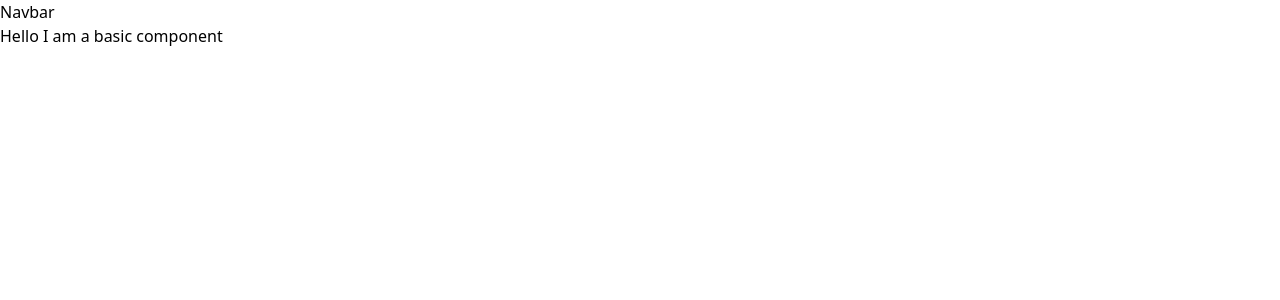
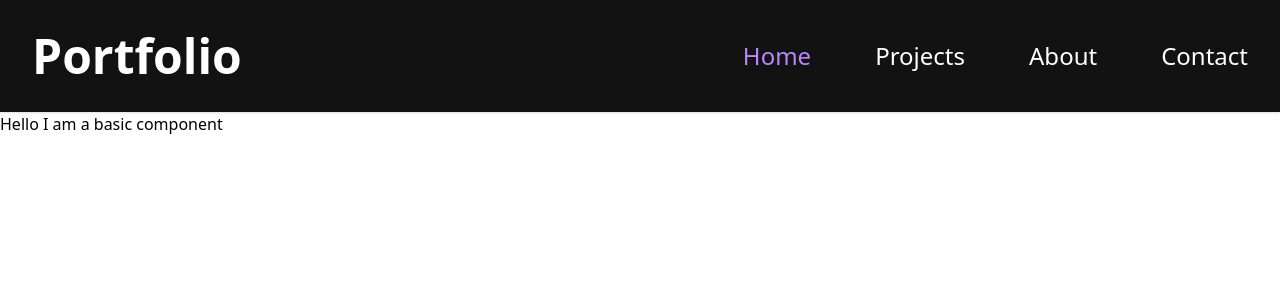
Before and after one commit to kranand06/portfolio, a React (Vite) app: page / in a window 1280 px wide. Shown: the top 300 px of the page. Built offline with nearby package versions, Linux system fonts and the light colour scheme.

Commit message:
navbar and error component

```diff
--- a/package.json
+++ b/package.json
@@ -10,8 +10,10 @@
     "preview": "vite preview"
   },
   "dependencies": {
+    "@emotion/react": "^11.14.0",
+    "@emotion/styled": "^11.14.0",
     "@mui/icons-material": "^6.4.3",
-    "@mui/material": "^6.4.3",
+    "@mui/material": "^6.4.4",
     "@mui/styled-engine-sc": "^6.4.3",
     "react": "^19.0.0",
     "react-dom": "^19.0.0",
--- /dev/null
+++ b/src/Error404.jsx
@@ -0,0 +1,30 @@
+import { Link } from "react-router-dom";
+
+const Error404 = () => {
+    return (
+        <div className="flex flex-col items-center justify-center h-screen bg-[#121212] text-[#E0E0E0] px-6 text-center">
+
+          <h1 className="text-9xl font-bold text-white">404</h1>
+          <h2 className="text-2xl md:text-3xl font-semibold mt-4">
+            Oops! Page Not Found
+          </h2>
+          <p className="text-md md:text-lg text-[#757575] mt-2">
+            The page you're looking for doesn't exist or has been moved.
+          </p>
+
+
+          <Link to="/" className="mt-6">
+            <button className="px-6 py-3 bg-[#BB86FC] text-[#121212] font-semibold rounded-lg shadow-md hover:bg-[#9B6FEF] transition-all">
+              Go Home
+            </button>
+          </Link>
+          <div className="absolute bottom-10 flex space-x-4">
+            <span className="w-3 h-3 bg-[#ffffff] rounded-full animate-bounce"></span>
+            <span className="w-3 h-3 bg-[#BB86FC] rounded-full animate-bounce delay-400"></span>
+            <span className="w-3 h-3 bg-[#ffffff] rounded-full animate-bounce delay-800"></span>
+          </div>
+        </div>
+      );
+};
+
+export default Error404;
--- a/src/Navbar.jsx
+++ b/src/Navbar.jsx
@@ -1,9 +1,67 @@
 import React from 'react'
+import { Link, NavLink } from 'react-router-dom'
+import Menu from '@mui/material/Menu';
+import MenuItem from '@mui/material/MenuItem';
 
 function Navbar() {
-  return (
-    <div>Navbar</div>
-  )
+
+    const [anchorEl, setAnchorEl] = React.useState(null);
+    const open = Boolean(anchorEl);
+    const handleClick = (event) => {
+        setAnchorEl(event.currentTarget);
+    };
+    const handleClose = () => {
+        setAnchorEl(null);
+    };
+
+
+    return (
+        <>
+
+            <header className="shadow sticky top-0 w-full z-10">
+                <div className='flex flex-row items-center justify-between p-8 bg-[#121212]'>
+                    <div className='text-white text-5xl font-bold '>
+                        Portfolio
+                    </div>
+                    <div className=" hidden  w-full lg:flex lg:w-auto space-x-16  text-2xl font-normal">
+
+                        <NavLink to="/" className={({ isActive }) => ` ${(isActive == true) ? "text-[#BB86FC]" : "text-white"} hover:text-[#BB86FC]`}>Home</NavLink>
+                        <NavLink to="/project" className={({ isActive }) => ` ${(isActive == true) ? "text-[#BB86FC]" : "text-white"} hover:text-[#BB86FC]`}>Projects</NavLink>
+                        <NavLink to="/about" className={({ isActive }) => ` ${(isActive == true) ? "text-[#BB86FC]" : "text-white"} hover:text-[#BB86FC]`}>About</NavLink>
+                        <NavLink to="/contact" className={({ isActive }) => ` ${(isActive == true) ? "text-[#BB86FC]" : "text-white"} hover:text-[#BB86FC]`}>Contact</NavLink>
+                    </div>
+                    <div className='flex lg:hidden space-x-5'>
+                        <div
+                            id="basic-button"
+                            aria-controls="basic-menu"
+                            aria-haspopup="true"
+                            aria-expanded={open ? 'true' : undefined}
+                            onClick={handleClick}
+                            className="text-white text-2xl font-normal cursor-pointer"
+                        >
+                            Menu
+                        </div>
+                        <Menu
+                            id="basic-menu"
+                            anchorEl={anchorEl}
+                            open={open}
+                            onClose={handleClose}
+                            MenuListProps={{
+                                'aria-labelledby': 'basic-button',
+                            }}
+                        >
+                            <MenuItem onClick={handleClose}><Link to="/" >Home</Link></MenuItem>
+                            <MenuItem onClick={handleClose}><Link to="/project" >Project</Link></MenuItem>
+                            <MenuItem onClick={handleClose}><Link to="/about" >About</Link></MenuItem>
+                            <MenuItem onClick={handleClose}><Link to="/contact" >Contact</Link></MenuItem>
+                        </Menu>
+
+                    </div>
+
+                </div >
+            </header>
+        </>
+    )
 }
 
 export default Navbar
--- a/src/comp.jsx
+++ b/src/comp.jsx
@@ -4,6 +4,7 @@ function Comp() {
   return (
     <div>
       <h1>Hello I am a basic component</h1>
+
     </div>
   )
 }
--- a/src/main.jsx
+++ b/src/main.jsx
@@ -4,6 +4,7 @@ import './index.css'
 import App from './App.jsx'
 import { RouterProvider , createBrowserRouter } from 'react-router-dom'
 import Comp from './comp.jsx'
+import Error404 from './Error404.jsx'
 
 const route = createBrowserRouter([
   {
@@ -14,7 +15,10 @@ const route = createBrowserRouter([
         path: '',
         element: <Comp />,
       },
-
+      {
+        path: '*',
+        element: <Error404 />,
+      },
     ]
   }
 ])
```
Also changed, not shown: 1 other file (tests, documents, lock files or other folders).
